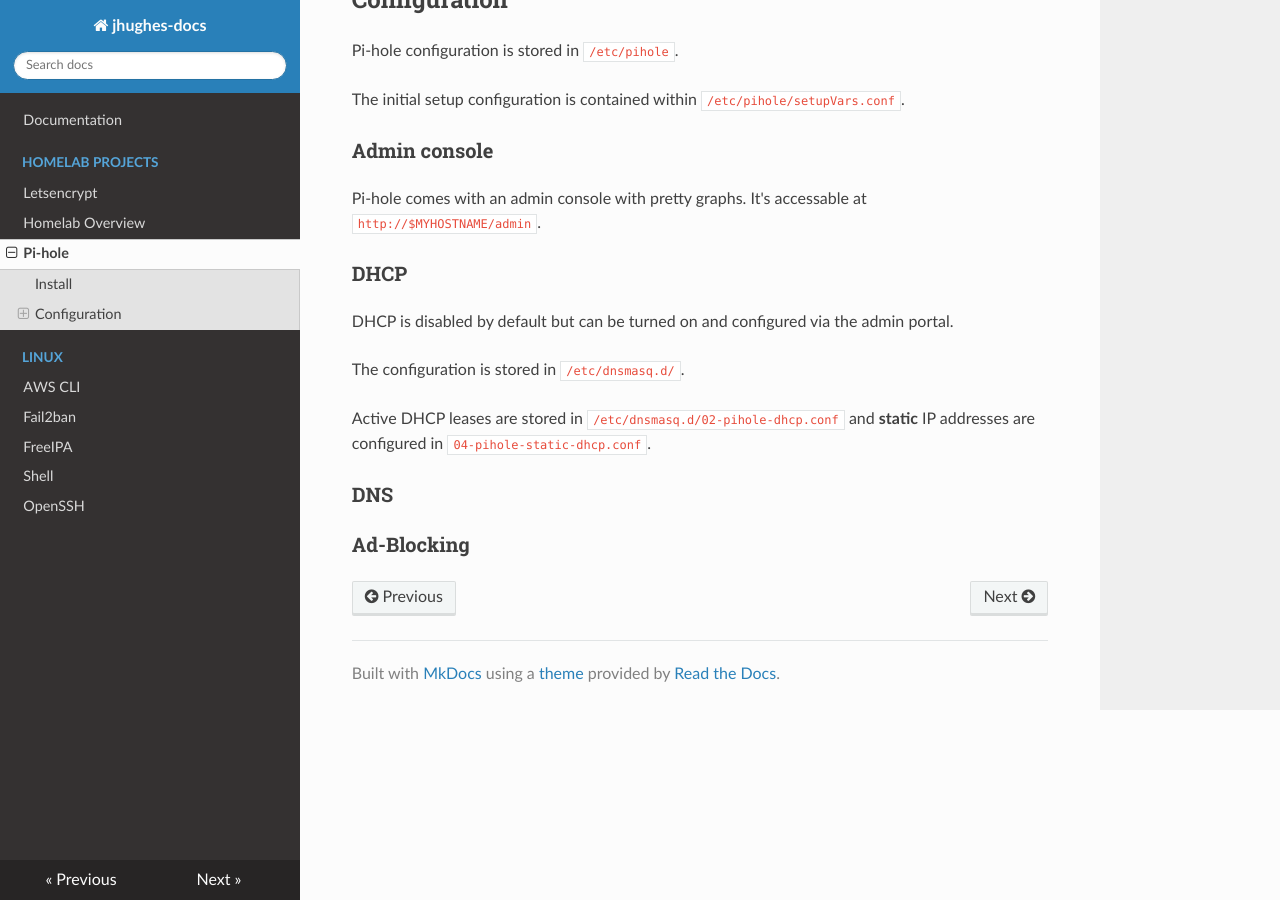
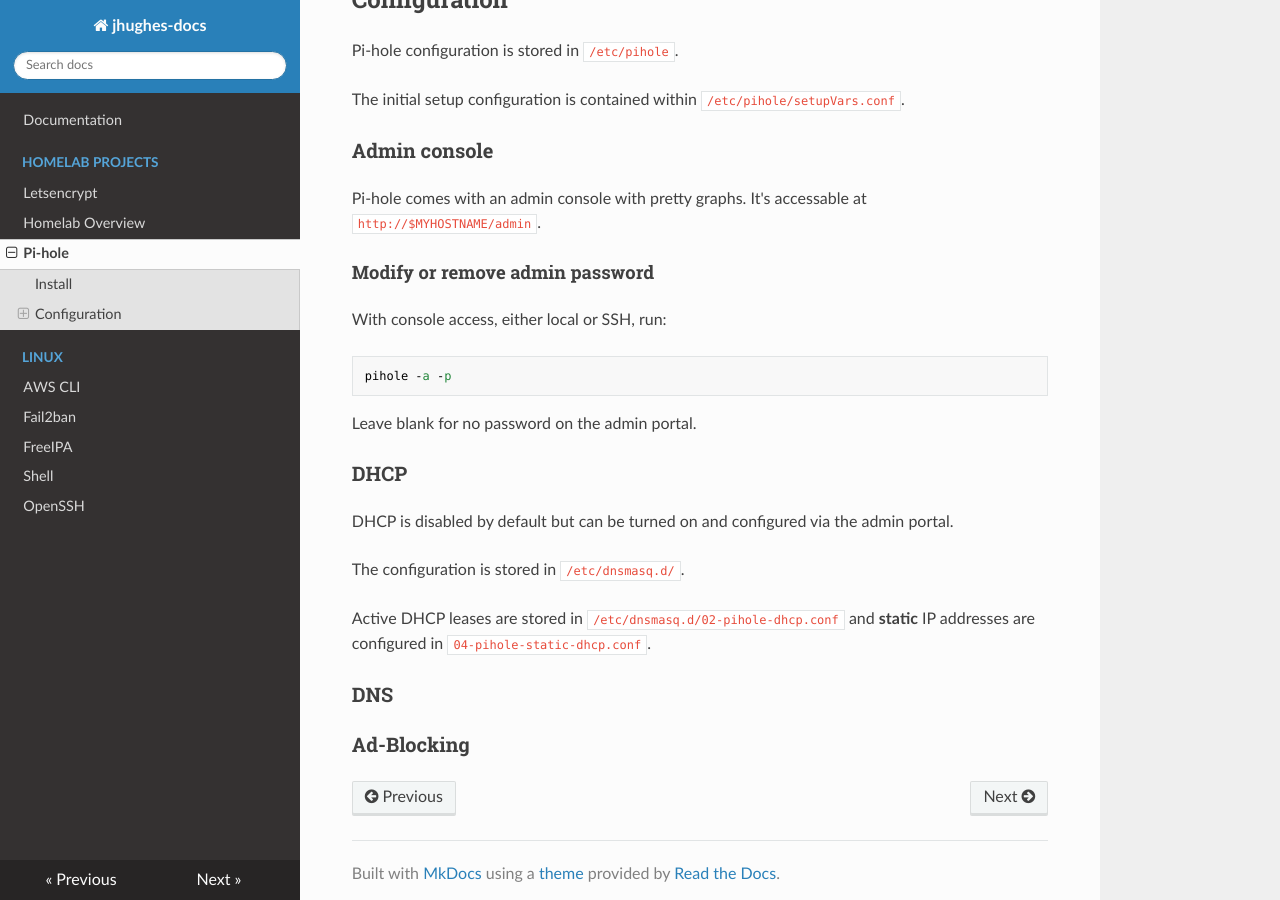
Before and after one commit to jackson-hughes/documentation, an MkDocs documentation site: the page built from docs/homelab-projects/pi-hole.md, in a window 1280 px wide and 900 px high, scrolled down 554 px. Built offline with MkDocs 1.6.1, drawn with Linux system fonts in a browser that asks for light colours; nearby versions of some CDN libraries.

Commit message:
Update pihole doc

```diff
--- a/docs/homelab-projects/pi-hole.md
+++ b/docs/homelab-projects/pi-hole.md
@@ -23,6 +23,14 @@ The initial setup configuration is contained within `/etc/pihole/setupVars.conf`
 ### Admin console
 Pi-hole comes with an admin console with pretty graphs. It's accessable at `http://$MYHOSTNAME/admin`.
 
+#### Modify or remove admin password
+
+With console access, either local or SSH, run:
+
+    pihole -a -p
+
+Leave blank for no password on the admin portal.
+
 ### DHCP
 DHCP is disabled by default but can be turned on and configured via the admin portal.
 
```
